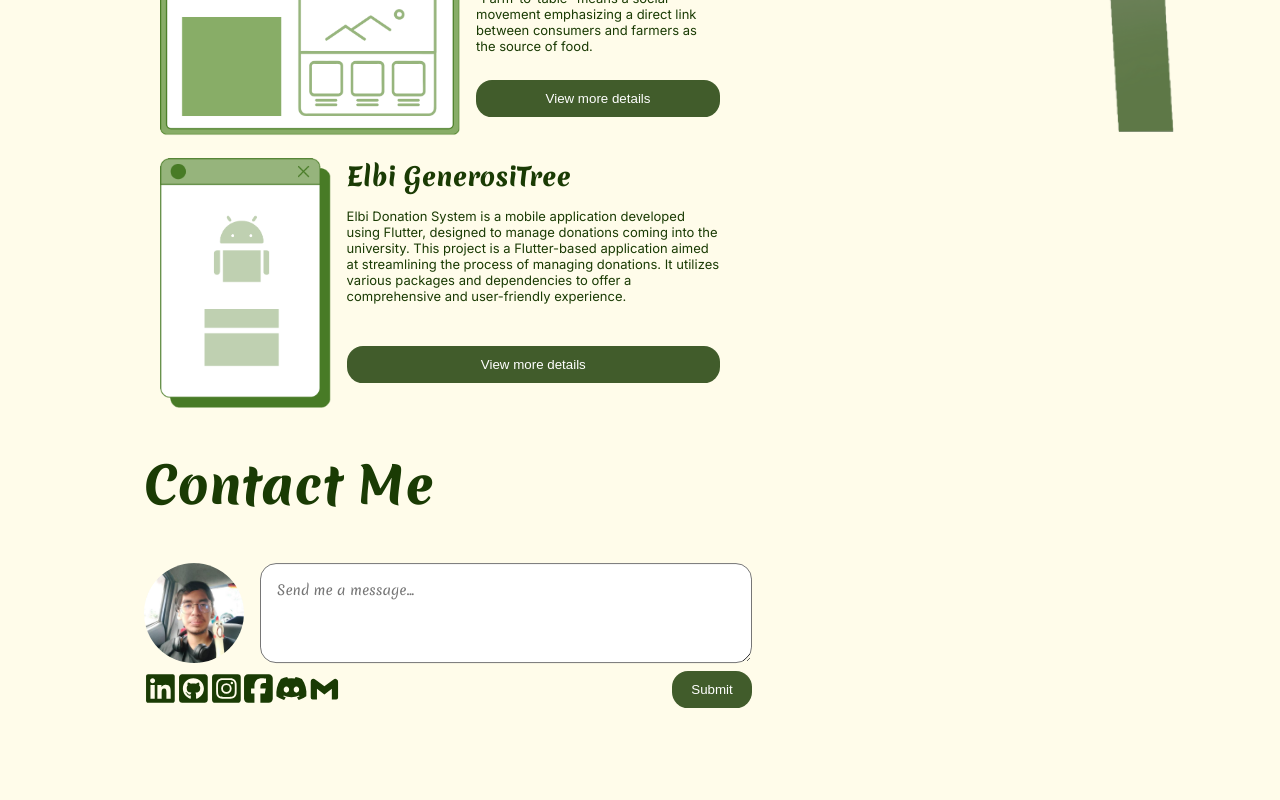
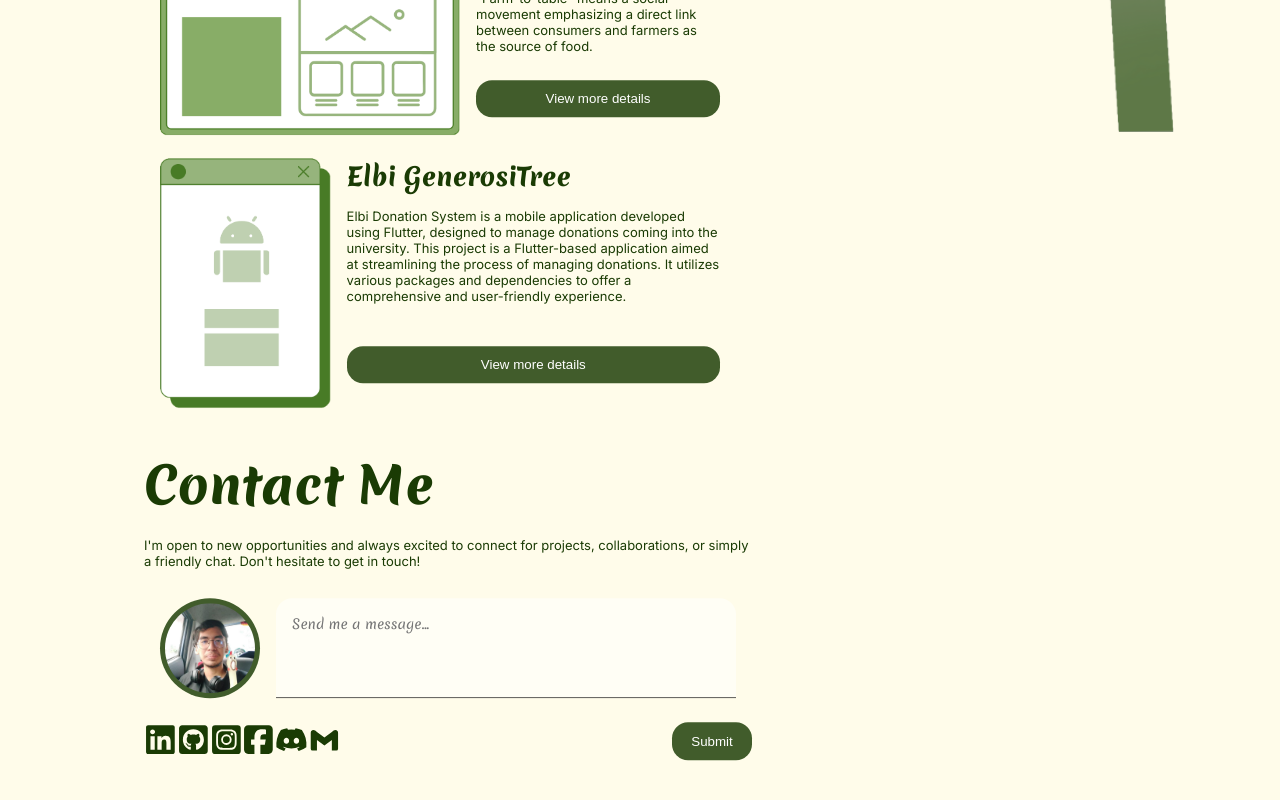
Before and after one commit to JomarMonreal/monreal-portfolio-alpha, a Next.js app: page / in a window 1280 px wide. Shown: the part 1463-2263 px from the top of the page. Built offline with nearby package versions, Linux system fonts and the light colour scheme.

Commit message:
ui: contact me

```diff
--- a/src/components/ContactMeSection.module.css
+++ b/src/components/ContactMeSection.module.css
@@ -1,14 +1,32 @@
 .contact_me_section_profile{
-    width: 100px;
-    height: 100px;
+    width: 90%;
+    height: 90%;
     border-radius: 50%;
 }
 
 .contact_me_section_textarea{
     flex: 1;
     margin-left: 1rem;
-    border-radius: 1rem;
     padding: 1rem;
     font-family: 'Merienda', cursive;
-    outline-color: var(--green-color);
+    outline: none;
+    border: 0;
+    border-bottom: solid 1px;
+    resize: none;
+    border-radius: 1rem 1rem 0 0;
+    background-color: #FFFFFF88;
 }
+
+.contact_me_section_textarea:focus{
+    border-bottom: solid 4px var(--green-color);
+}
+
+.contact_me_section_profile_background{
+    display: flex;
+    justify-content: center;
+    align-items: center;
+    border-radius: 50%;
+    width: 100px;
+    height: 100px;
+    background-color: var(--green-color);
+}
--- a/src/components/ContactMeSection.tsx
+++ b/src/components/ContactMeSection.tsx
@@ -6,9 +6,12 @@ import styles from "./ContactMeSection.module.css"
 
 export function ContactMeSection() {
   return <div>
-    <h2>Contact Me</h2>
-    <div className="flexed">
-      <img src="/images/profilePhoto.jfif" className={styles.contact_me_section_profile} />
+    <h2 style={{marginBottom: "1rem"}}>Contact Me</h2>
+    <p>I'm open to new opportunities and always excited to connect for projects, collaborations, or simply a friendly chat. Don't hesitate to get in touch!</p>
+    <div className="flexed padded">
+      <div className={styles.contact_me_section_profile_background}>
+        <img src="/images/profilePhoto.jfif" className={styles.contact_me_section_profile} />
+      </div>
       <textarea
         placeholder="Send me a message..."
         className={styles.contact_me_section_textarea}>
```
